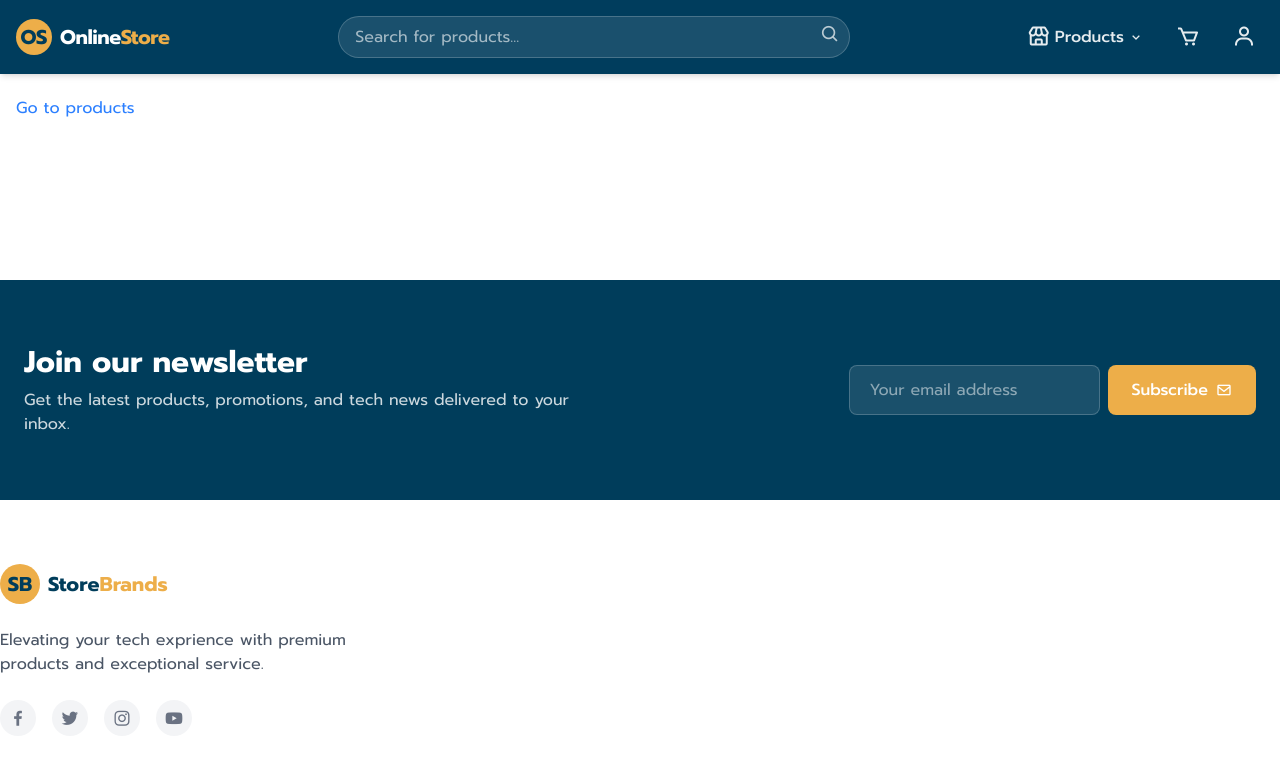
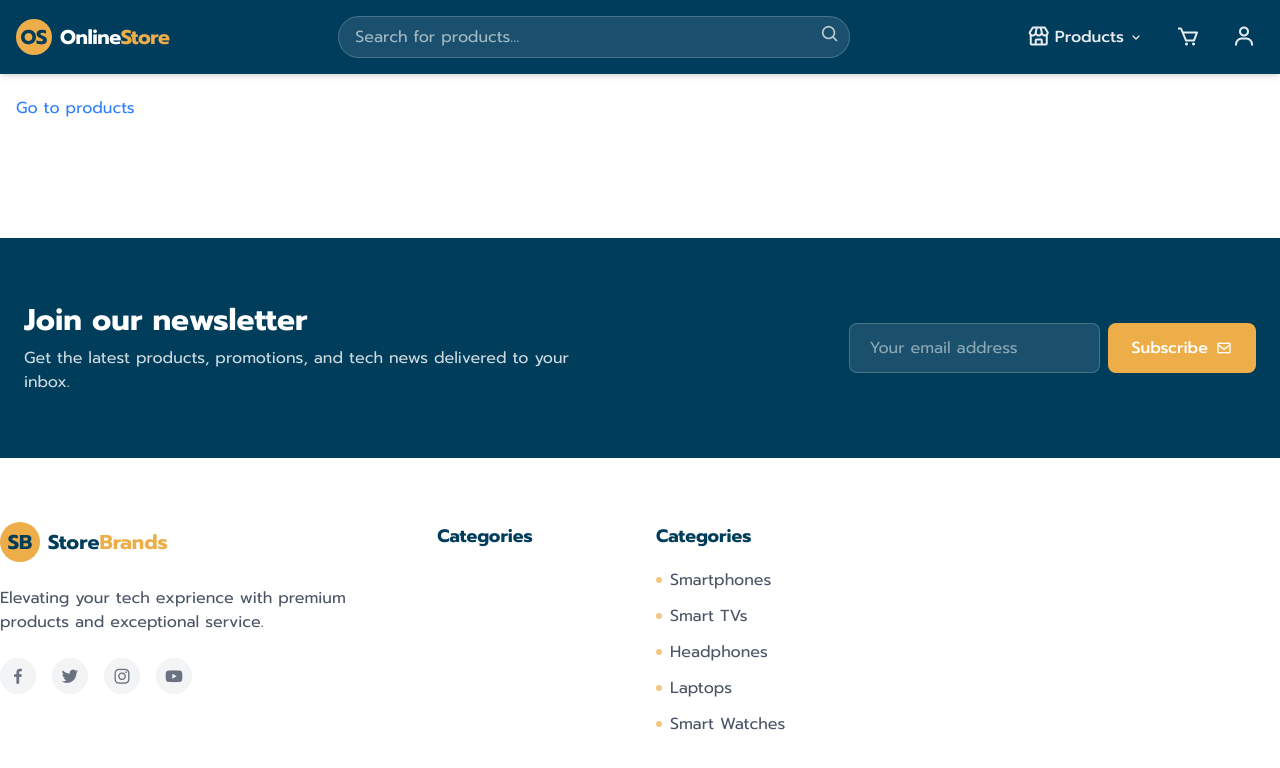
Before and after one commit to MaxShirinzad/NextJS-15-Online-Store-2, a Next.js app: page / in a window 1280 px wide. Shown: the top 768 px of the page. Built offline with nearby package versions, Linux system fonts and the light colour scheme.

Commit message:
Footer categories list

```diff
--- a/src/app/components/Footer.tsx
+++ b/src/app/components/Footer.tsx
@@ -1,4 +1,5 @@
 import Link from "next/link";
+import { categories } from "../data/products";
 
 export default function Footer() {
   return (
@@ -59,6 +60,26 @@ export default function Footer() {
               ))}
             </div>
           </div>
+          <div className="col-span-1 md:col-span-2">
+            <h3 className="text-[#003d5b] font-bold mb-4 text-lg">Categories</h3>
+          </div>
+           {/* Categories Section */}
+          <div className="col-span-1 md:col-span-2">
+            <h3 className="text-[#003d5b] font-bold mb-4 text-lg">Categories</h3>
+            <ul className="space-y-2.5">
+              {categories.slice(0, 5).map((category) => (
+                <li key={category.slug}>
+                  <Link
+                    href="/products"
+                    className="text-gray-600 hover:text-[#00798c] hover:translate-x-1 inline-flex items-center transition-all"
+                  >
+                    <span className="w-1.5 h-1.5 rounded-full bg-[#edae49] opacity-70 mr-2 inline-block"></span>
+                    {category.name}
+                  </Link>
+                </li>
+              ))}
+            </ul>
+          </div>
         </div>
       </div>
     </footer>
```
